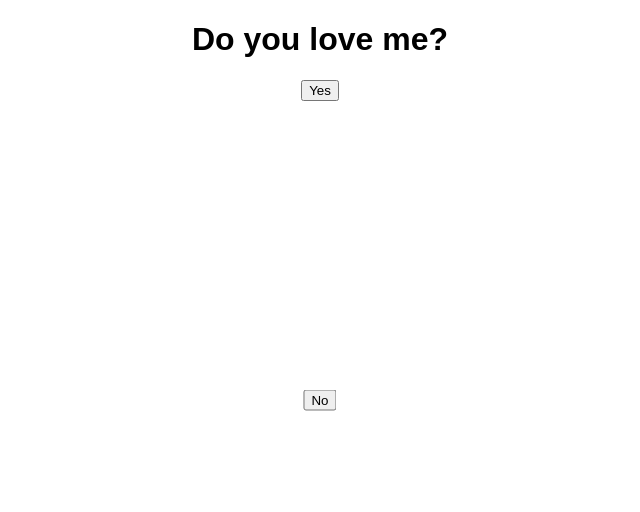
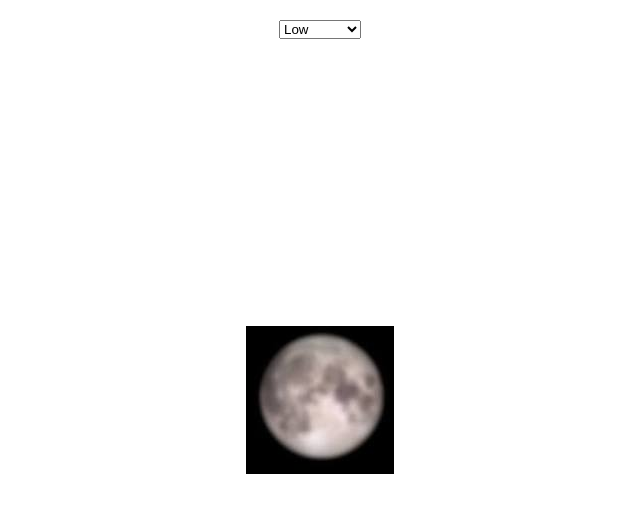
Before and after one commit to lalitpa/test, a plain HTML site: page index.html in a window 1280 px wide. Shown: the whole page, without its empty margins (320-960 px from the left). Drawn offline with Linux system fonts and the light colour scheme.

Commit message:
new project

```diff
--- a/index.html
+++ b/index.html
@@ -3,53 +3,68 @@
 <head>
     <meta charset="UTF-8">
     <meta name="viewport" content="width=device-width, initial-scale=1.0">
-<title>Do you love me?</title>
+    <title>Image Quality Selector</title>
     <style>
         body {
+            display: flex;
+            flex-direction: column;
+            align-items: center;
+            justify-content: center;
+            height: 100vh;
+            margin: 0;
             font-family: Arial, sans-serif;
-        text-align: center;
         }
-    #no-btn {
+        .dropdown {
             position: absolute;
-        top: 50%;
-        left: 50%;
-        transform: translate(-50%, -50%);
+            top: 20px;
+        }
+        .image-container {
+            display: flex;
+            align-items: center;
+            justify-content: center;
+            height: 100%;
+            width: 100%;
+        }
+        img {
+            max-width: 100%;
+            max-height: 100%;
+            display: none;
+        }
+        img.active {
+            display: block;
         }
     </style>
 </head>
 <body>
-
-<h1>Do you love me?</h1>
-
-<button id="yes-btn">Yes</button>
-<button id="no-btn">No</button>
+    <div class="dropdown">
+        <select id="qualitySelector" onchange="changeImage()">
+            <option value="1.jpg">Low</option>
+            <option value="2.jpg">Medium</option>
+            <option value="3.jpg">High (HD)</option>
+        </select>
+    </div>
+    <div class="image-container">
+        <img id="lowImage" src="1.jpg" class="active">
+        <img id="mediumImage" src="2.jpg">
+        <img id="highImage" src="3.jpg">
+    </div>
 
     <script>
-    const yesBtn = document.getElementById('yes-btn');
-    const noBtn = document.getElementById('no-btn');
+        function changeImage() {
+            const selector = document.getElementById('qualitySelector');
+            const selectedValue = selector.value;
+            document.getElementById('lowImage').classList.remove('active');
+            document.getElementById('mediumImage').classList.remove('active');
+            document.getElementById('highImage').classList.remove('active');
 
-    yesBtn.addEventListener('click', () => {
-        alert("Love you too Gadhi, You don't have any other option");
-    });
-
-    document.addEventListener('mousemove', (event) => {
-        const noBtnRect = noBtn.getBoundingClientRect();
-        const mouseX = event.clientX;
-        const mouseY = event.clientY;
-
-        // Check if the cursor is near the "No" button
-        if (
-            mouseX >= noBtnRect.left - 50 &&
-            mouseX <= noBtnRect.right + 50 &&
-            mouseY >= noBtnRect.top - 50 &&
-            mouseY <= noBtnRect.bottom + 50
-        ) {
-            // Move the "No" button to a random position
-            noBtn.style.top = `${Math.random() * 100}%`;
-            noBtn.style.left = `${Math.random() * 100}%`;
+            if (selectedValue === '1.jpg') {
+                document.getElementById('lowImage').classList.add('active');
+            } else if (selectedValue === '2.jpg') {
+                document.getElementById('mediumImage').classList.add('active');
+            } else if (selectedValue === '3.jpg') {
+                document.getElementById('highImage').classList.add('active');
             }
-    });
+        }
     </script>
-
 </body>
 </html>
```
Also changed, not shown: index copy.html (added, +55 -0 lines), 1.jpg (added), 2.jpg (added), 3.jpg (added). Lines whose indentation alone changed are shown as unchanged.
